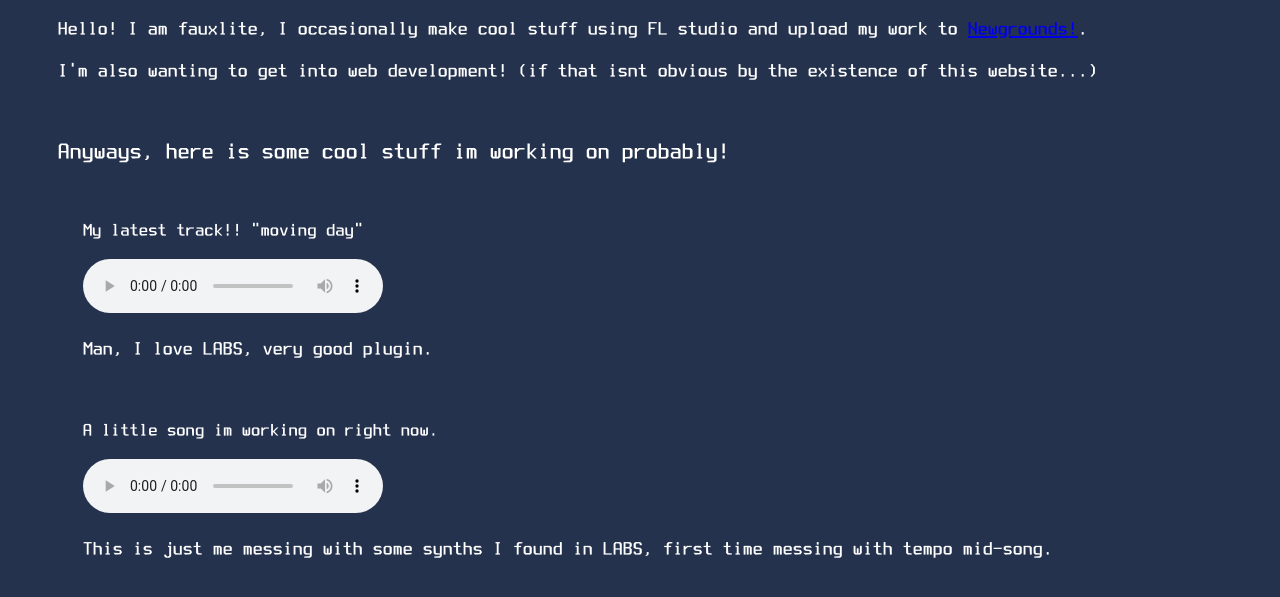
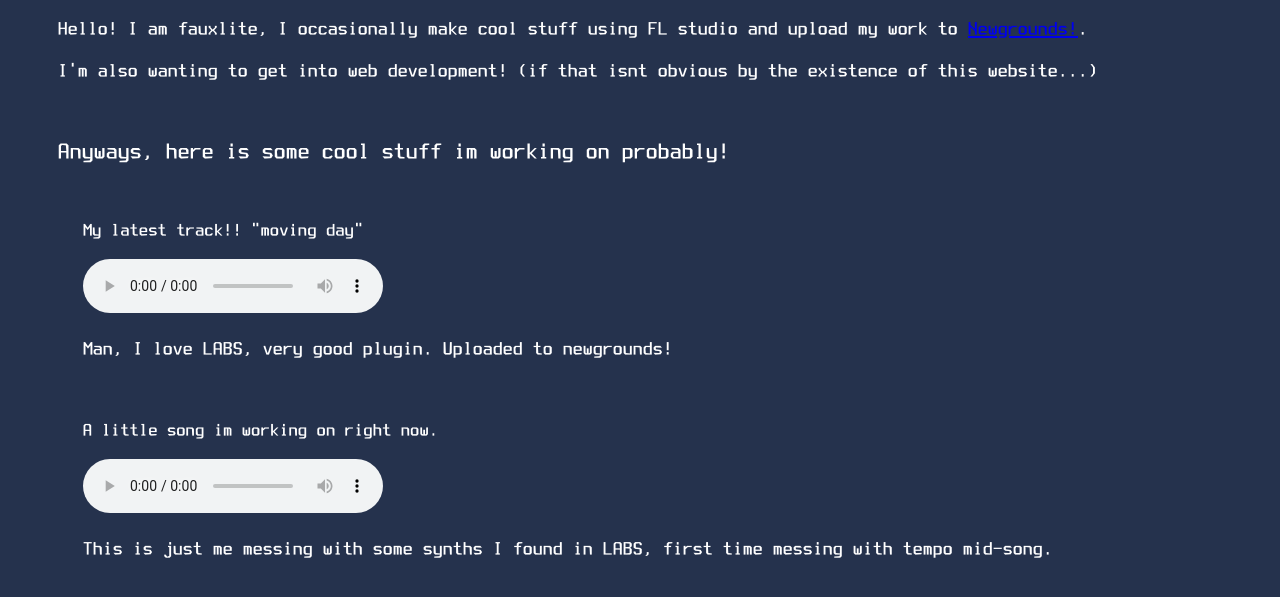
Before and after one commit to skriptboi/msuics, a plain HTML site: page index.html in a window 1280 px wide. Shown: the part 165-762 px from the top of the page. Drawn offline with Linux system fonts and the light colour scheme.

Commit message:
updating info

```diff
--- a/index.html
+++ b/index.html
@@ -24,7 +24,7 @@
 			<audio controls>
 				<source src="music/mrow.mp3" type="audio/mp3">
 			</audio>
-			<p>Man, I love LABS, very good plugin.</p>
+			<p>Man, I love LABS, very good plugin. Uploaded to newgrounds!</p>
 			<br>
 			<h3>A little song im working on right now.<h3>
 			<audio controls>
```
